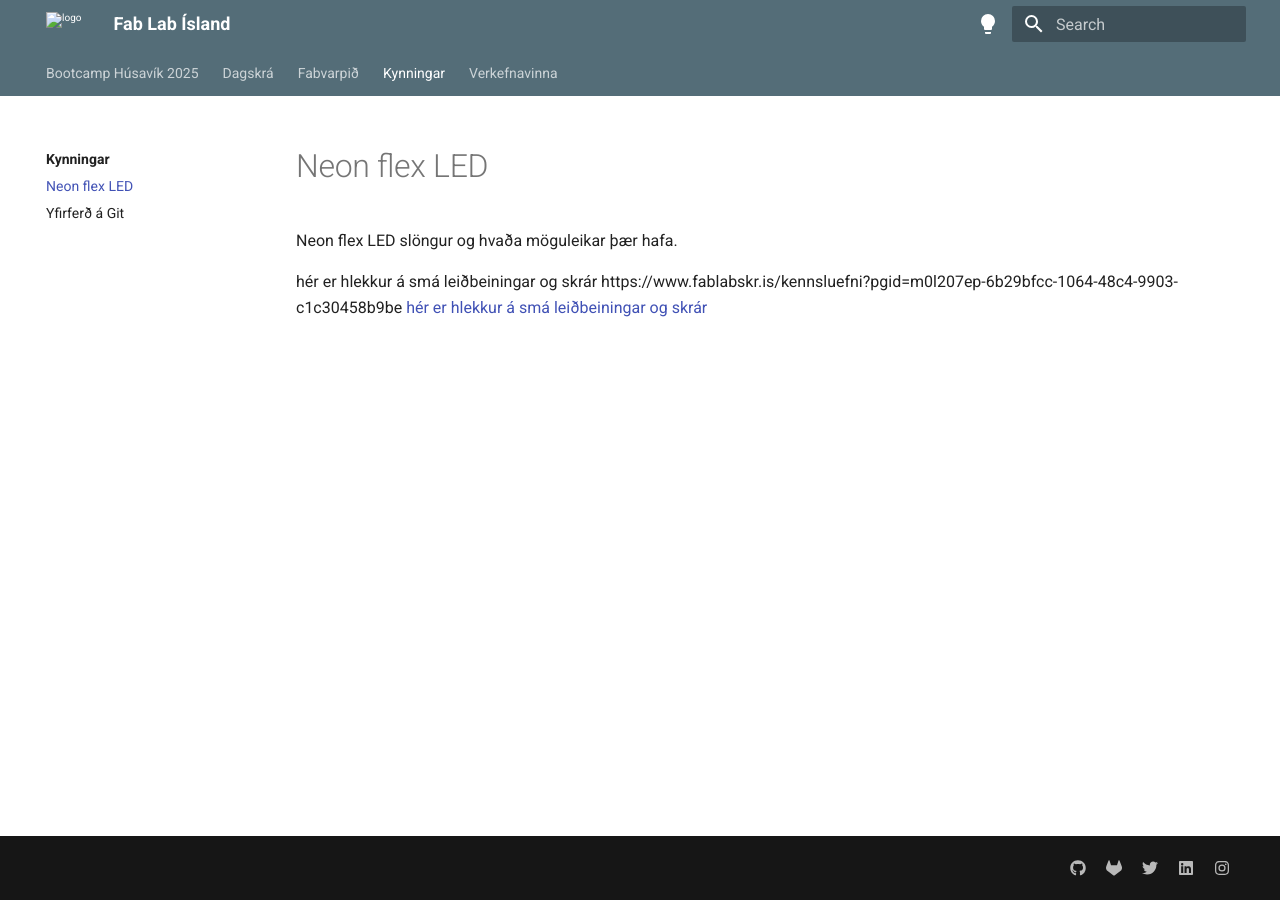
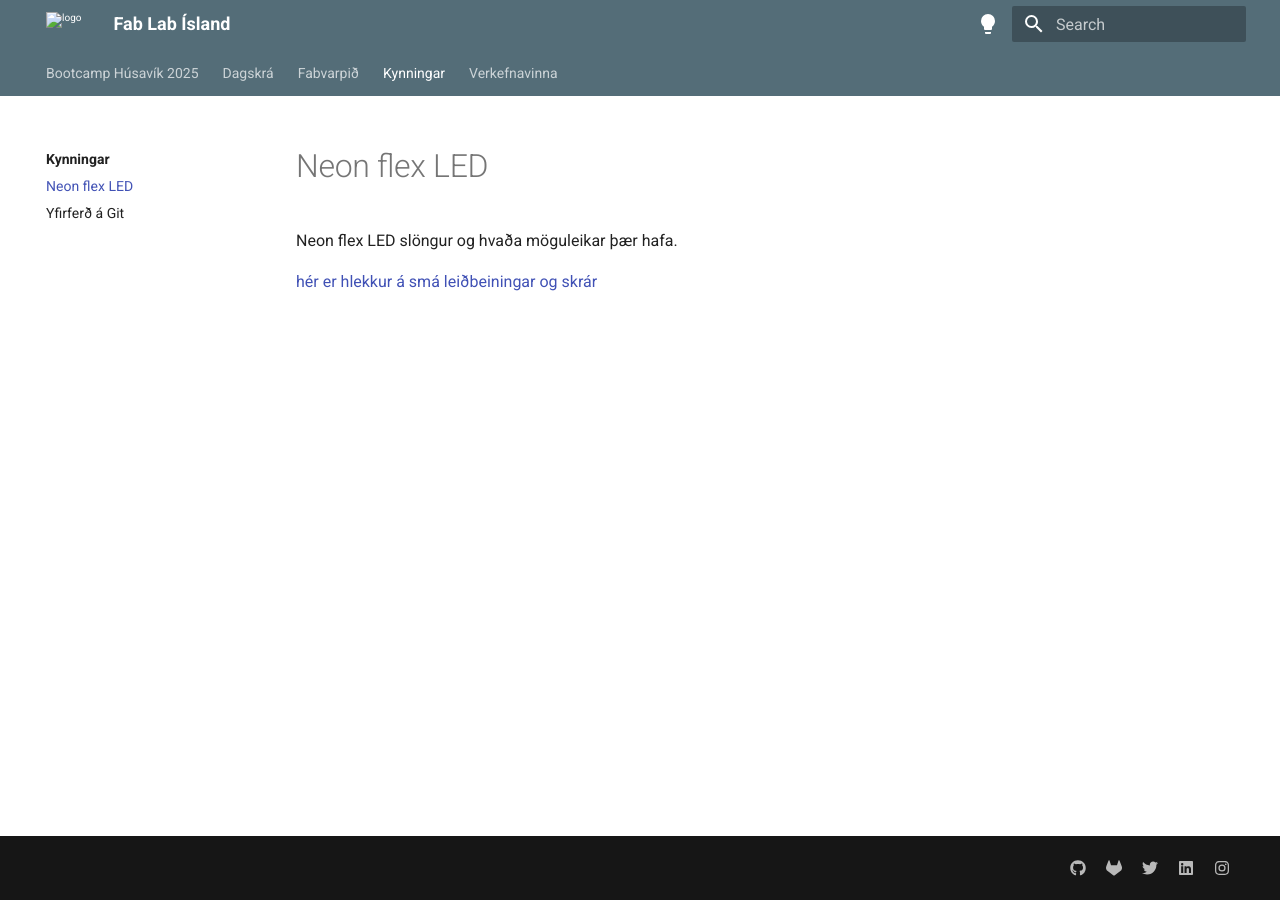
Before and after one commit to Fab-Lab-Island/fli-bootcamp-2025, an MkDocs documentation site: the page built from docs/kynningar/Neon-flex-LED.md, in a window 1280 px wide. Built offline with MkDocs 1.6.1 and Material for MkDocs 9.7.7, drawn with Linux system fonts in a browser that asks for light colours.

Commit message:
Update Neon-flex-LED.md

```diff
--- a/docs/kynningar/Neon-flex-LED.md
+++ b/docs/kynningar/Neon-flex-LED.md
@@ -1,4 +1,3 @@
 Neon flex LED slöngur og hvaða möguleikar þær hafa.
 
-hér er hlekkur á smá leiðbeiningar og skrár https://www.fablabskr.is/kennsluefni?pgid=m0l207ep-6b29bfcc-1064-48c4-9903-c1c30458b9be
 [hér er hlekkur á smá leiðbeiningar og skrár]([www.slod.is](https://www.fablabskr.is/kennsluefni?pgid=m0l207ep-6b29bfcc-1064-48c4-9903-c1c30458b9be))
```
